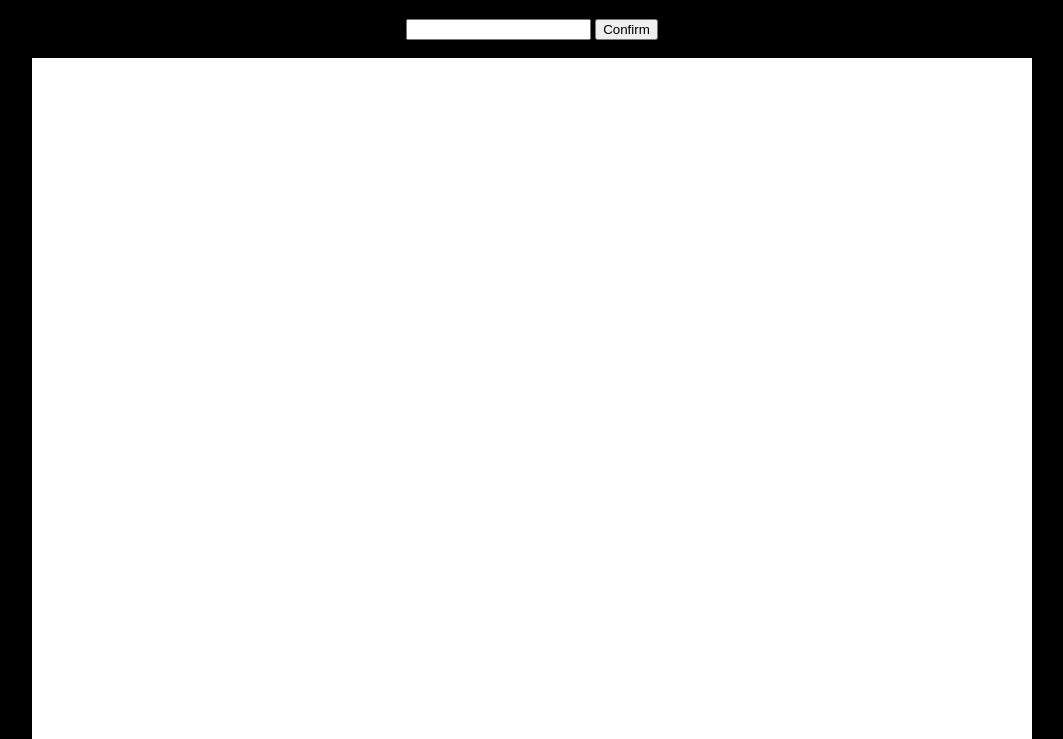
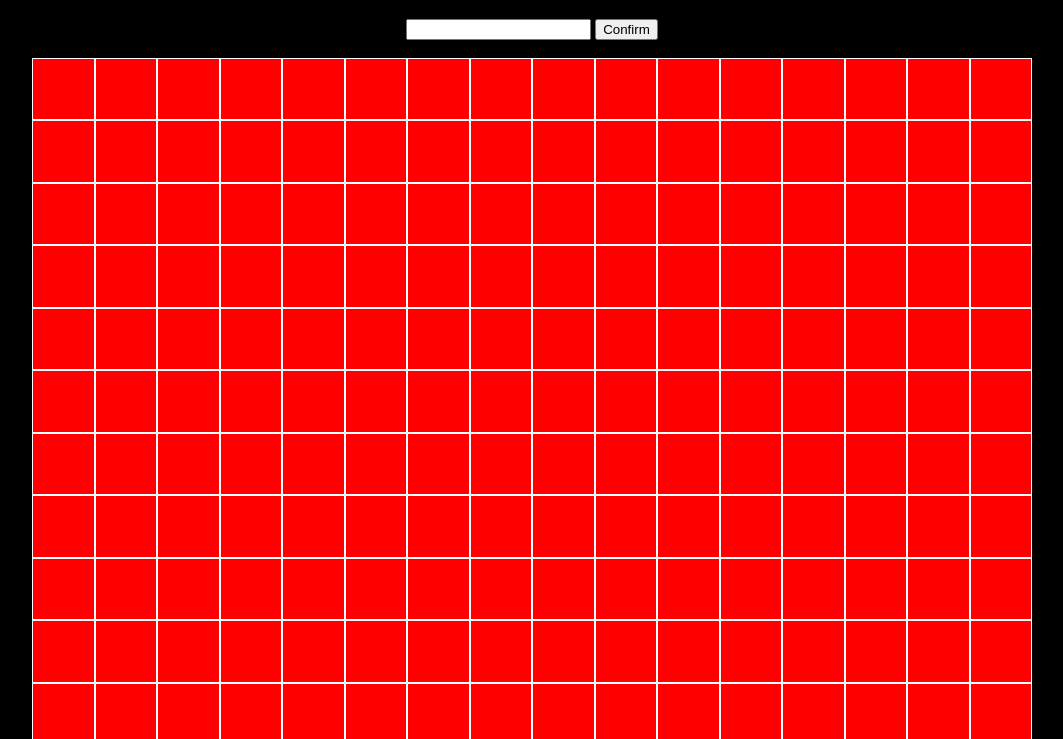
Before and after one commit to wiwsic/etch-a-sketch, a plain HTML site: page index.html in a window 1280 px wide. Shown: the part 61-800 px from the top of the page, without its empty margins (108-1171 px from the left). Drawn offline with Linux system fonts and the light colour scheme; a web font is replaced by a local one.

Commit message:
Finish initial 16x16 grid

```diff
--- a/script.js
+++ b/script.js
@@ -4,19 +4,30 @@ let main = document.querySelector('.main');
 let canvas = document.querySelector('.canvas');
 let input = document.querySelector('.inputNumber');
 let confirmBtn = document.querySelector('.confirm');
-let gridNumber = 64;
+let gridNumber = 16;
+let numberOfCells = gridNumber * gridNumber;
 
-// Calculate the width/height and make a nested loop to create the grid
+// Calculate the width/height
 
 let canvasWidth = canvas.clientWidth;
 let canvasHeight = canvas.clientHeight;
 
-let numberDivX = canvasWidth / gridNumber;
+// Set the borderSize, and the w/h of each div (considering the grid number, canvas w/h and the border)
 
-/* for (let x = 0; x < gridNumber; x++) {
+let borderSize = 1;
+
+let widthDivX = (canvasWidth / gridNumber) - (borderSize * 2);
+let heightDivY = (canvasHeight / gridNumber) - (borderSize * 2);
+
+// Create the loop and add the newDiv as a child of canvas div
+
+for (let x = 0; x < numberOfCells; x++) {
 
     let newDiv = document.createElement('div');
+    newDiv.style.width = `${widthDivX}px`;
+    newDiv.style.height = `${heightDivY}px`;
+    newDiv.style.backgroundColor = 'red'
+    newDiv.style.border = 'solid 1px'
+    canvas.appendChild(newDiv);
 
-
-
-}  */
+}
--- a/styles.css
+++ b/styles.css
@@ -15,6 +15,7 @@ body {
     flex-direction: column;
     justify-content: center;
     align-items: center;
+    box-sizing: ;
 
 }
 
@@ -23,6 +24,7 @@ body {
     display: flex;
     flex-direction: row;
     justify-content: flex-start;
+    flex-wrap: wrap;
     width: 1000px;
     height: 1000px;
     background-color: white;
```
